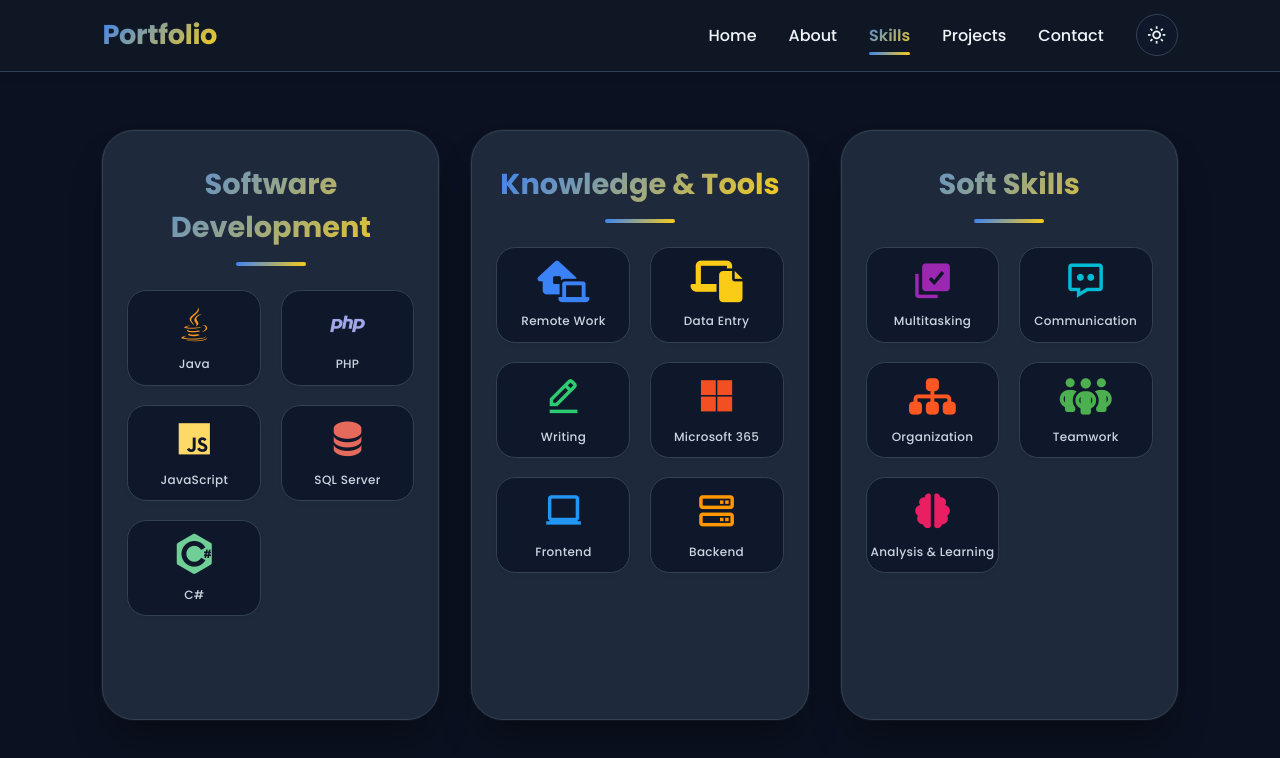
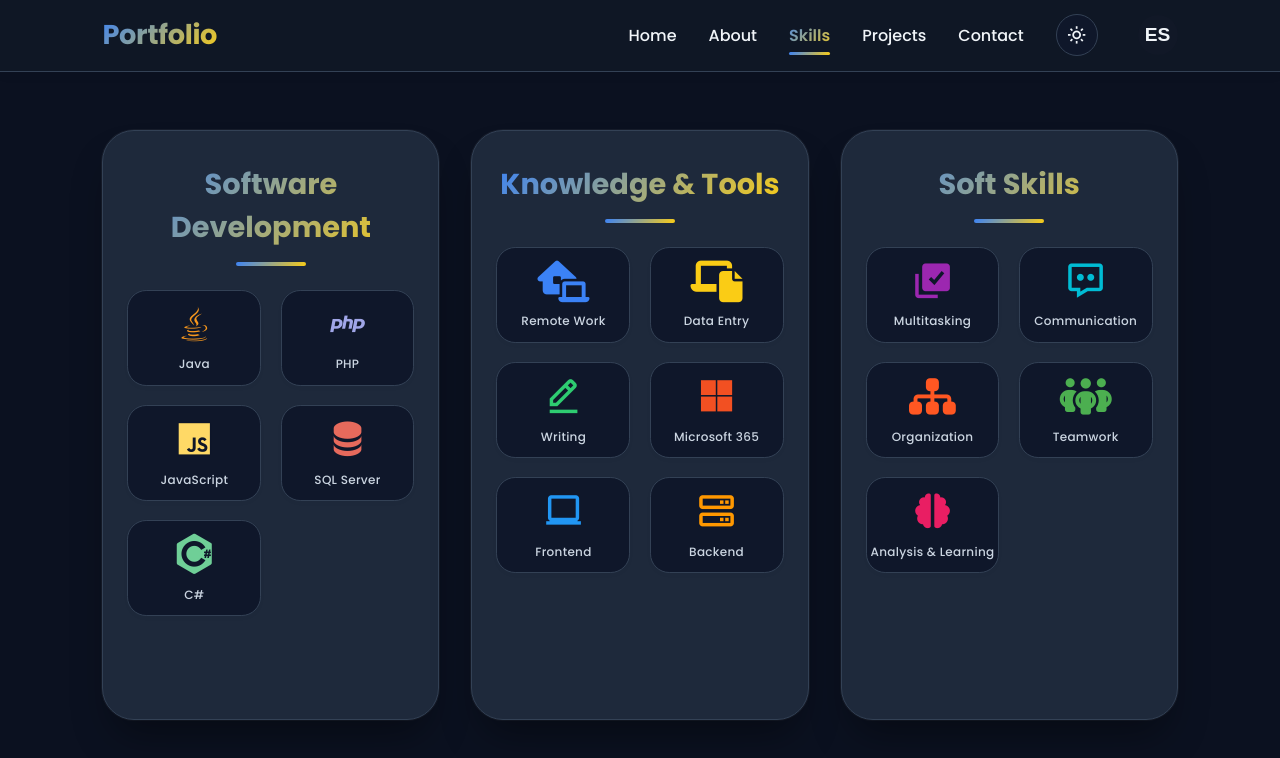
Before and after one commit to GeanluisGL/skill, a plain HTML site: page index.html in a window 1280 px wide. Both pictures are taken after a click on the button "Cambiar tema". Drawn offline with nearby package versions, Linux system fonts and the light colour scheme.

Commit message:
Add files via upload

```diff
--- a/index.html
+++ b/index.html
@@ -6,28 +6,71 @@
     <title>Geanluis Lorenzo | Skills & Competencias</title>
 
     <!-- Google Fonts + Icon Libraries -->
-     <link rel="stylesheet" href="Css/style.css">
+    <link rel="stylesheet" href="Css/style.css">
     <link href="https://fonts.googleapis.com/css2?family=Poppins:ital,wght@0,100;0,200;0,300;0,400;0,500;0,600;0,700;0,800;0,900;1,100;1,200;1,300;1,400;1,500;1,600;1,700;1,800;1,900&display=swap" rel="stylesheet">
     <link href='https://unpkg.com/boxicons@2.1.4/css/boxicons.min.css' rel='stylesheet'>
     <link rel="stylesheet" href="https://cdn.jsdelivr.net/gh/devicons/devicon@latest/devicon.min.css">
     <link rel="stylesheet" href="https://cdnjs.cloudflare.com/ajax/libs/font-awesome/6.4.0/css/all.min.css">
     <link rel="icon" href="https://img.icons8.com/material/24/under-computer--v1.png" type="image/x-icon">
+
+    <style>
+        /* Estilos para el botón de idioma (mismo estilo que theme-toggle) */
+        .lang-toggle {
+            background: transparent;
+            border: none;
+            font-size: 1.2rem;
+            cursor: pointer;
+            padding: 0.5rem;
+            border-radius: 50%;
+            width: 40px;
+            height: 40px;
+            display: flex;
+            align-items: center;
+            justify-content: center;
+            transition: background 0.3s, transform 0.2s;
+            font-weight: 600;
+            background-color: var(--bg-secondary, #f0f0f0);
+            color: var(--text-primary, #333);
+            margin-left: 0.5rem;
+        }
+        .lang-toggle:hover {
+            transform: scale(1.05);
+            background-color: var(--accent-color, #0a66c2);
+            color: white;
+        }
+        [data-theme="dark"] .lang-toggle {
+            background-color: var(--bg-secondary, #2d2d2d);
+            color: var(--text-primary, #eee);
+        }
+        [data-theme="dark"] .lang-toggle:hover {
+            background-color: var(--accent-color, #0a66c2);
+        }
+        @media (max-width: 768px) {
+            .lang-toggle {
+                width: 35px;
+                height: 35px;
+                font-size: 1rem;
+                margin-left: 0;
+            }
+        }
+    </style>
 </head>
 <body>
 
 <header class="header">
-    <a href="https://geanluisgl.github.io/gy/" class="logo">Portfolio</a>
+    <a href="https://geanluisgl.github.io/gy/" class="logo" data-i18n="logo">Portfolio</a>
     <nav class="navbar">
         <ul class="nav-links">
-            <li><a href="https://geanluisgl.github.io/gy/">Home</a></li>
-            <li><a href="https://geanluisgl.github.io/about/">About</a></li>
-            <li><a href="https://geanluisgl.github.io/skill/" class="active">Skills</a></li>
-            <li><a href="https://geanluisgl.github.io/project/">Projects</a></li>
-            <li><a href="https://geanluisgl.github.io/contact/">Contact</a></li>
+            <li><a href="https://geanluisgl.github.io/gy/" data-i18n="nav_home">Home</a></li>
+            <li><a href="https://geanluisgl.github.io/about/" data-i18n="nav_about">About</a></li>
+            <li><a href="https://geanluisgl.github.io/skill/" class="active" data-i18n="nav_skills">Skills</a></li>
+            <li><a href="https://geanluisgl.github.io/project/" data-i18n="nav_projects">Projects</a></li>
+            <li><a href="https://geanluisgl.github.io/contact/" data-i18n="nav_contact">Contact</a></li>
         </ul>
         <button class="theme-toggle" id="themeToggle" aria-label="Cambiar tema">
             <i class='bx bx-moon'></i>
         </button>
+        <button class="lang-toggle" id="langToggle" aria-label="Cambiar idioma">ES</button>
         <button class="nav-toggle" id="navToggle" aria-label="Abrir menú">
             <i class='bx bx-menu'></i>
         </button>
@@ -37,46 +80,141 @@
 <section class="in-flex">
     <!-- Tarjeta: Desarrollo de Software -->
     <div class="flexSkill">
-        <h1>Software Development</h1>
+        <h1 data-i18n="skill_software_title">Software Development</h1>
         <hr>
         <div class="skills-grid">
-            <div class="skill-item"><i class='bx bxl-java'></i><span class="skill-label">Java</span></div>
-            <div class="skill-item"><i class='bx bxl-php'></i><span class="skill-label">PHP</span></div>
-            <div class="skill-item"><i class='bx bxl-javascript'></i><span class="skill-label">JavaScript</span></div>
-            <div class="skill-item"><i class='bx bxs-data'></i><span class="skill-label">SQL Server</span></div>
-            <div class="skill-item"><i class="devicon-csharp-plain"></i><span class="skill-label">C#</span></div>
+            <div class="skill-item"><i class='bx bxl-java'></i><span class="skill-label" data-i18n="skill_java">Java</span></div>
+            <div class="skill-item"><i class='bx bxl-php'></i><span class="skill-label" data-i18n="skill_php">PHP</span></div>
+            <div class="skill-item"><i class='bx bxl-javascript'></i><span class="skill-label" data-i18n="skill_js">JavaScript</span></div>
+            <div class="skill-item"><i class='bx bxs-data'></i><span class="skill-label" data-i18n="skill_sql">SQL Server</span></div>
+            <div class="skill-item"><i class="devicon-csharp-plain"></i><span class="skill-label" data-i18n="skill_csharp">C#</span></div>
         </div>
     </div>
 
-    <!-- Tarjeta: Conocimientos & Herramientas (siempre visible, sin hover necesario) -->
+    <!-- Tarjeta: Conocimientos & Herramientas -->
     <div class="flexSkill">
-        <h1>Knowledge & Tools</h1>
+        <h1 data-i18n="skill_tools_title">Knowledge & Tools</h1>
         <hr>
         <div class="skills-grid">
-            <div class="skill-item"><i class="fa-solid fa-house-laptop"></i><span class="skill-label">Remote Work</span></div>
-            <div class="skill-item"><i class="fa-solid fa-laptop-file"></i><span class="skill-label">Data Entry</span></div>
-            <div class="skill-item"><i class='bx bx-edit-alt'></i><span class="skill-label">Writing</span></div>
-            <div class="skill-item"><i class='bx bxl-microsoft'></i><span class="skill-label">Microsoft 365</span></div>
-            <div class="skill-item"><i class='bx bx-laptop'></i><span class="skill-label">Frontend</span></div>
-            <div class="skill-item"><i class='bx bx-server'></i><span class="skill-label">Backend</span></div>
+            <div class="skill-item"><i class="fa-solid fa-house-laptop"></i><span class="skill-label" data-i18n="skill_remote">Remote Work</span></div>
+            <div class="skill-item"><i class="fa-solid fa-laptop-file"></i><span class="skill-label" data-i18n="skill_dataentry">Data Entry</span></div>
+            <div class="skill-item"><i class='bx bx-edit-alt'></i><span class="skill-label" data-i18n="skill_writing">Writing</span></div>
+            <div class="skill-item"><i class='bx bxl-microsoft'></i><span class="skill-label" data-i18n="skill_m365">Microsoft 365</span></div>
+            <div class="skill-item"><i class='bx bx-laptop'></i><span class="skill-label" data-i18n="skill_frontend">Frontend</span></div>
+            <div class="skill-item"><i class='bx bx-server'></i><span class="skill-label" data-i18n="skill_backend">Backend</span></div>
         </div>
     </div>
 
-    <!-- Tarjeta: Habilidades Blandas (cada skill tiene texto visible) -->
+    <!-- Tarjeta: Habilidades Blandas -->
     <div class="flexSkill">
-        <h1>Soft Skills</h1>
+        <h1 data-i18n="skill_soft_title">Soft Skills</h1>
         <hr>
         <div class="skills-grid">
-            <div class="skill-item"><i class='bx bxs-select-multiple'></i><span class="skill-label">Multitasking</span></div>
-            <div class="skill-item"><i class='bx bx-message-dots'></i><span class="skill-label">Communication</span></div>
-            <div class="skill-item"><i class="fa-solid fa-sitemap"></i><span class="skill-label">Organization</span></div>
-            <div class="skill-item"><i class="fa-solid fa-people-group"></i><span class="skill-label">Teamwork</span></div>
-            <div class="skill-item"><i class='bx bxs-brain'></i><span class="skill-label">Analysis & Learning</span></div>
+            <div class="skill-item"><i class='bx bxs-select-multiple'></i><span class="skill-label" data-i18n="skill_multitasking">Multitasking</span></div>
+            <div class="skill-item"><i class='bx bx-message-dots'></i><span class="skill-label" data-i18n="skill_communication">Communication</span></div>
+            <div class="skill-item"><i class="fa-solid fa-sitemap"></i><span class="skill-label" data-i18n="skill_organization">Organization</span></div>
+            <div class="skill-item"><i class="fa-solid fa-people-group"></i><span class="skill-label" data-i18n="skill_teamwork">Teamwork</span></div>
+            <div class="skill-item"><i class='bx bxs-brain'></i><span class="skill-label" data-i18n="skill_analysis">Analysis & Learning</span></div>
         </div>
     </div>
 </section>
 
 <script>
+    // ========== TRADUCCIONES ==========
+    const translations = {
+        en: {
+            title: "Geanluis Lorenzo | Skills & Competencies",
+            logo: "Portfolio",
+            nav_home: "Home",
+            nav_about: "About",
+            nav_skills: "Skills",
+            nav_projects: "Projects",
+            nav_contact: "Contact",
+            skill_software_title: "Software Development",
+            skill_java: "Java",
+            skill_php: "PHP",
+            skill_js: "JavaScript",
+            skill_sql: "SQL Server",
+            skill_csharp: "C#",
+            skill_tools_title: "Knowledge & Tools",
+            skill_remote: "Remote Work",
+            skill_dataentry: "Data Entry",
+            skill_writing: "Writing",
+            skill_m365: "Microsoft 365",
+            skill_frontend: "Frontend",
+            skill_backend: "Backend",
+            skill_soft_title: "Soft Skills",
+            skill_multitasking: "Multitasking",
+            skill_communication: "Communication",
+            skill_organization: "Organization",
+            skill_teamwork: "Teamwork",
+            skill_analysis: "Analysis & Learning"
+        },
+        es: {
+            title: "Geanluis Lorenzo | Habilidades y Competencias",
+            logo: "Portafolio",
+            nav_home: "Inicio",
+            nav_about: "Acerca de",
+            nav_skills: "Habilidades",
+            nav_projects: "Proyectos",
+            nav_contact: "Contacto",
+            skill_software_title: "Desarrollo de Software",
+            skill_java: "Java",
+            skill_php: "PHP",
+            skill_js: "JavaScript",
+            skill_sql: "SQL Server",
+            skill_csharp: "C#",
+            skill_tools_title: "Conocimientos y Herramientas",
+            skill_remote: "Trabajo Remoto",
+            skill_dataentry: "Ingreso de Datos",
+            skill_writing: "Redacción",
+            skill_m365: "Microsoft 365",
+            skill_frontend: "Frontend",
+            skill_backend: "Backend",
+            skill_soft_title: "Habilidades Blandas",
+            skill_multitasking: "Multitarea",
+            skill_communication: "Comunicación",
+            skill_organization: "Organización",
+            skill_teamwork: "Trabajo en Equipo",
+            skill_analysis: "Análisis y Aprendizaje"
+        }
+    };
+
+    let currentLang = 'en';
+
+    function setLanguage(lang) {
+        if (!translations[lang]) return;
+        currentLang = lang;
+
+        // Actualizar elementos con data-i18n
+        document.querySelectorAll('[data-i18n]').forEach(el => {
+            const key = el.getAttribute('data-i18n');
+            if (translations[lang][key]) {
+                if (el.tagName === 'INPUT' || el.tagName === 'TEXTAREA') {
+                    el.value = translations[lang][key];
+                } else {
+                    el.innerText = translations[lang][key];
+                }
+            }
+        });
+
+        // Cambiar título de la página
+        document.title = translations[lang].title;
+
+        // Actualizar texto del botón de idioma
+        const langToggle = document.getElementById('langToggle');
+        if (langToggle) {
+            langToggle.innerText = lang === 'en' ? 'ES' : 'EN';
+        }
+
+        localStorage.setItem('preferredLang', lang);
+    }
+
+    function toggleLanguage() {
+        const newLang = currentLang === 'en' ? 'es' : 'en';
+        setLanguage(newLang);
+    }
+
     // ==========  MENÚ HAMBURGUESA MEJORADO ==========
     const navToggle = document.getElementById('navToggle');
     const navLinks = document.querySelector('.nav-links');
@@ -87,14 +225,12 @@
             navLinks.classList.toggle('active');
         });
 
-        // Cerrar menú al hacer clic en cualquier enlace
         document.querySelectorAll('.nav-links a').forEach(link => {
             link.addEventListener('click', () => {
                 navLinks.classList.remove('active');
             });
         });
 
-        // Cerrar menú al hacer clic fuera (opcional pero mejora UX)
         document.addEventListener('click', (event) => {
             if (!navToggle.contains(event.target) && !navLinks.contains(event.target)) {
                 navLinks.classList.remove('active');
@@ -128,12 +264,23 @@
         updateThemeIcon(newTheme);
     });
 
-    // (Opcional) cierre de menú en resize: si se redimensiona a escritorio y menú estaba abierto, se puede resetear visualmente, pero no es crítico
     window.addEventListener('resize', () => {
         if (window.innerWidth > 768 && navLinks.classList.contains('active')) {
             navLinks.classList.remove('active');
         }
     });
+
+    // ========== INICIALIZAR IDIOMA ==========
+    const savedLang = localStorage.getItem('preferredLang');
+    if (savedLang && translations[savedLang]) {
+        setLanguage(savedLang);
+    } else {
+        const browserLang = navigator.language.split('-')[0];
+        setLanguage(browserLang === 'es' ? 'es' : 'en');
+    }
+
+    const langToggleBtn = document.getElementById('langToggle');
+    if (langToggleBtn) langToggleBtn.addEventListener('click', toggleLanguage);
 </script>
 </body>
 </html>
```
